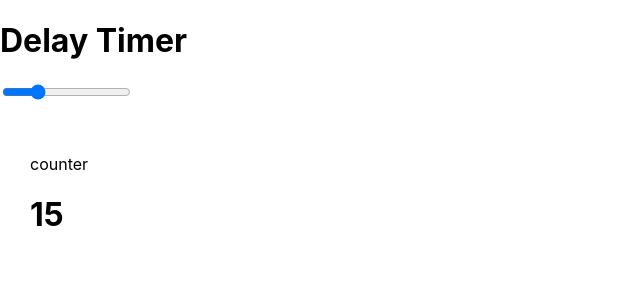
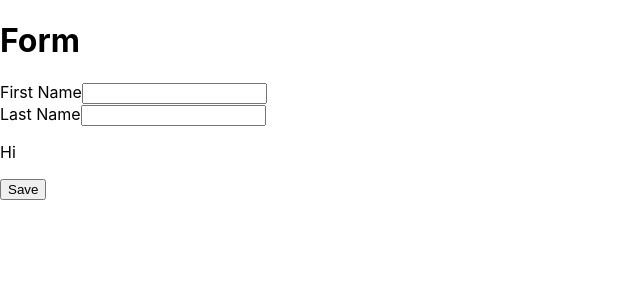
Before and after one commit to Uvais-Ahmad/React-Useful-Components, a React (Create React App) app: page / in a window 1280 px wide. Shown: the top 300 px of the page, without its empty margins (0-640 px from the left). Built offline with nearby package versions, Linux system fonts and the light colour scheme; no server answers; the database is empty; the HTML template or start-up script is replaced by a standard one.

Commit message:
[CREATE ] Firebase setup and initial use steps

```diff
--- a/package.json
+++ b/package.json
@@ -11,6 +11,7 @@
     "@testing-library/jest-dom": "^5.17.0",
     "@testing-library/react": "^13.4.0",
     "@testing-library/user-event": "^13.5.0",
+    "firebase": "^10.13.0",
     "react": "^18.2.0",
     "react-dom": "^18.2.0",
     "react-scripts": "5.0.1",
--- a/src/App.js
+++ b/src/App.js
@@ -27,8 +27,8 @@ function App() {
       {/* <TicTacToe /> */}
       {/* <StyledComponent/> */}
       {/* <CodeTube/> */}
-      <Counter/>
-      {/* <Form/> */}
+      {/* <Counter/> */}
+      <Form/>
     </div>
   );
 }
--- a/src/component/form.js
+++ b/src/component/form.js
@@ -1,22 +1,41 @@
-import React, { useState } from 'react'
+import React, { useEffect, useState } from 'react'
 import useFormInput from '../hooks/formHook';
+import { addDoc, collection, doc, getDoc, getDocs } from 'firebase/firestore';
+import { db } from '../config/firebaseConfig';
+
 
 export default function Form() {
     const firstNameProps = useFormInput('');
     const lastNameProps = useFormInput('');
 
-    // const handleFirstNameChange = (e) => {
-    //     setFirstName(e.target.value);
-    // }
+    const handleSubmit = async (e) => {
+        e.preventDefault();
+        const docRef = await addDoc(collection(db, 'Users'), {
+            firstName: firstNameProps.value,
+            lastName: lastNameProps.value,
+            displayName: `${firstNameProps.value} ${lastNameProps.value}`
 
-    // const handleLastNameChange = (e) => {
-    //     setLastName(e.target.value);
-    // }
+        });
+
+        console.log('Document written with ID: ', docRef.id);
+    }
+
+    const getUsers = async () => {
+        const users = await getDocs(collection(db, 'Users'));
+        console.log("users found: ", users);
+        users.forEach(doc => {
+            console.log("Data ",doc.id, '=>', doc.data());
+        });
+    }
+
+    useEffect(() => {
+        getUsers();
+    }, []);
 
     return (
         <>
             <h1>Form</h1>
-            <form>
+            <form onSubmit={handleSubmit}>
                 <div>
                     <label>First Name</label>
                     <input type="text" {...firstNameProps} />
@@ -26,9 +45,9 @@ export default function Form() {
                     <input type="text" {...lastNameProps}  />
                 </div>
                 <div>
-                    <p>First Name: {firstNameProps?.value}</p>
-                    <p>Last Name: {lastNameProps?.value}</p>
+                    <p>Hi {firstNameProps?.value} {lastNameProps?.value}</p>
                 </div>
+                <button type='submit'>Save</button>
             </form>
         </>
     )
--- /dev/null
+++ b/src/config/firebaseConfig.js
@@ -0,0 +1,20 @@
+// Import the functions you need from the SDKs you need
+import { initializeApp } from "firebase/app";
+import { getFirestore } from "firebase/firestore";
+// TODO: Add SDKs for Firebase products that you want to use
+// https://firebase.google.com/docs/web/setup#available-libraries
+
+// Your web app's Firebase configuration
+const firebaseConfig = {
+    apiKey: "AIzaSyDd9yqARCdFZexRhi2zaN4Da-7HTp2SNas",
+    authDomain: "learning-32187.firebaseapp.com",
+    projectId: "learning-32187",
+    storageBucket: "learning-32187.appspot.com",
+    messagingSenderId: "585561970379",
+    appId: "1:585561970379:web:9af874e2fbf58d29b7ad4e"
+};
+
+// Initialize Firebase
+const app = initializeApp(firebaseConfig);
+
+export const db = getFirestore(app);
```
Also changed, not shown: 1 other file (tests, documents, lock files or other folders).
